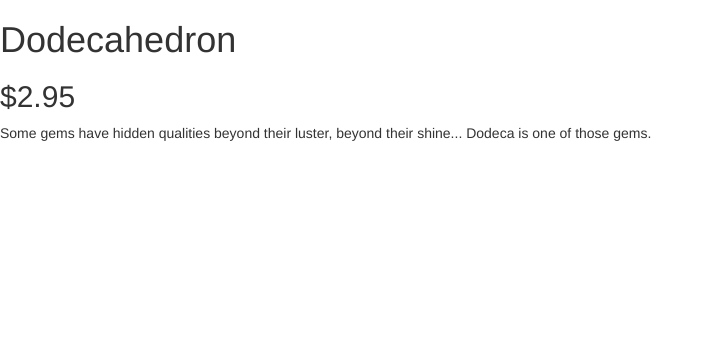
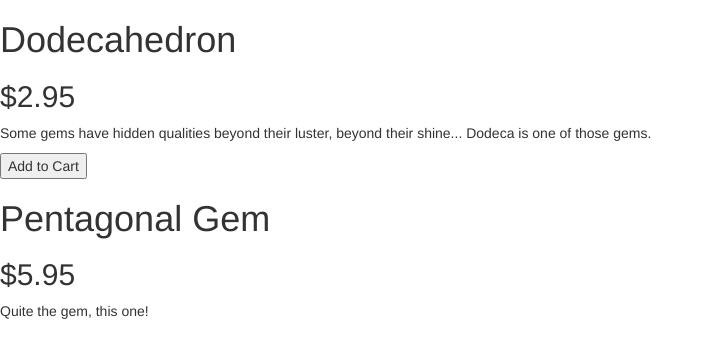
Before and after one commit to imacleod/shaping-up-with-angular, a plain HTML site: page index.html in a window 1280 px wide. Shown: the whole page, without its empty margins (0-710 px from the left). Drawn offline with Linux system fonts and the light colour scheme.

Commit message:
Finished section 1 (added multiple products to store).

```diff
--- a/index.html
+++ b/index.html
@@ -1,13 +1,14 @@
 <!DOCTYPE html>
-<html ng-app="store">
+<html ng-app="gemStore">
 	<head>
 		<link rel="stylesheet" type="text/css" href="static/css/bootstrap.min.css" />
 	</head>
-	<body>
-		<div ng-controller="StoreController as store">
-			<h1>{{ store.product.name }}</h1>
-			<h2>${{ store.product.price }}</h2>
-			<p>{{ store.product.description }}</p>
+	<body ng-controller="StoreController as store">
+		<div ng-repeat="product in store.products">
+			<h1>{{ product.name }}</h1>
+			<h2>${{ product.price }}</h2>
+			<p>{{ product.description }}</p>
+			<button ng-show="product.canPurchase">Add to Cart</button>
 		</div>
 		<script type="text/javascript" src="static/js/angular.min.js"></script>
 		<script type="text/javascript" src="static/js/app.js"></script>
--- a/static/js/app.js
+++ b/static/js/app.js
@@ -1,12 +1,21 @@
 (function(){
-	var app = angular.module('store', []);
-	var gem = {
-		name: 'Dodecahedron',
-		price: 2.95,
-		description: 'Some gems have hidden qualities beyond their luster, beyond their shine... Dodeca is one of those gems.',
-	}
+	var app = angular.module('gemStore', []);
+	var gems = [
+		{
+			canPurchase: true,
+			description: 'Some gems have hidden qualities beyond their luster, beyond their shine... Dodeca is one of those gems.',
+			name: 'Dodecahedron',
+			price: 2.95
+		},
+		{
+			canPurchase: false,
+			description: 'Quite the gem, this one!',
+			name: 'Pentagonal Gem',
+			price: 5.95
+		}
+	];
 
 	app.controller('StoreController', function(){
-		this.product = gem;
+		this.products = gems;
 	});
 })();
```
